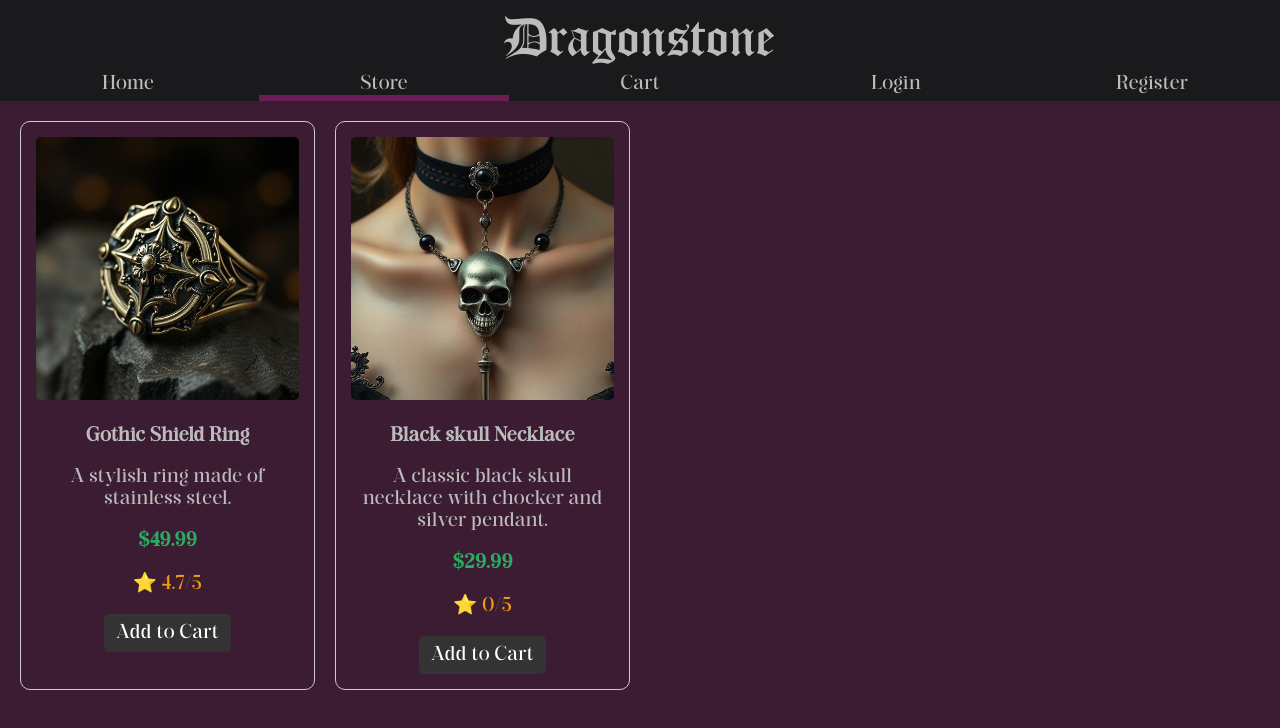
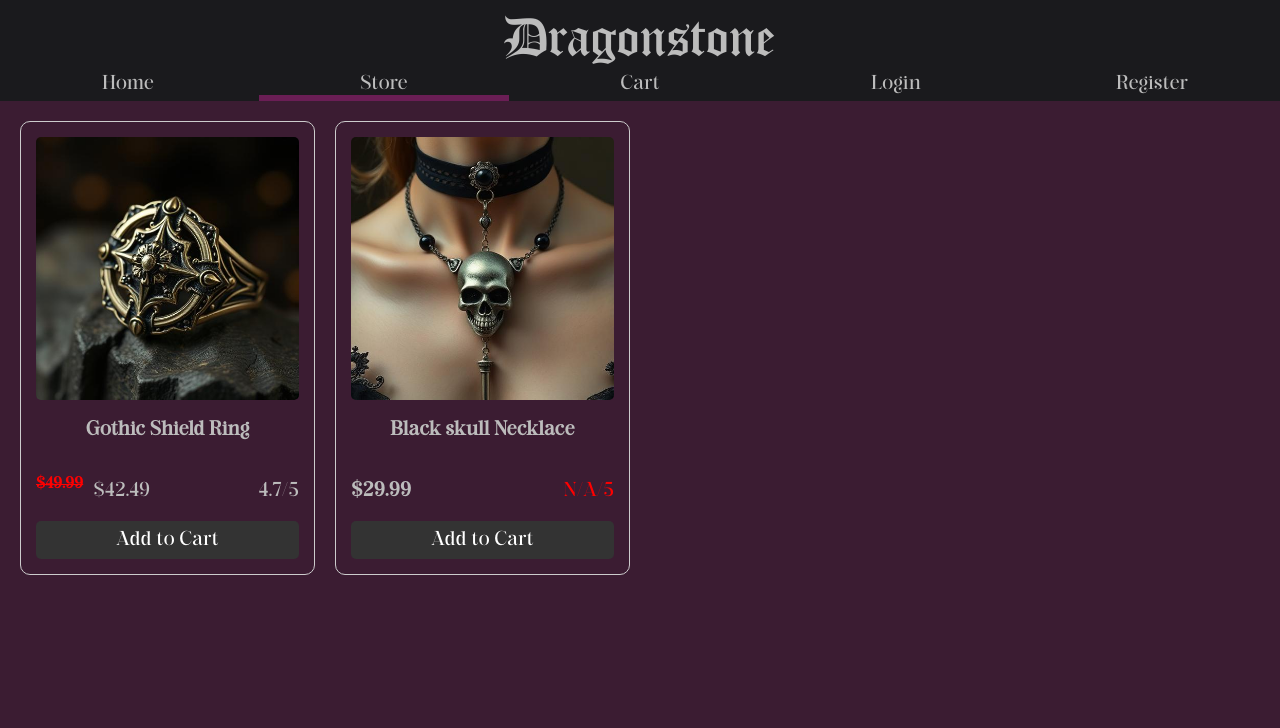
Before and after one commit to DeeAyDan/webkeret-dragonstone, an Angular app: page / in a window 1280 px wide. Both pictures are taken after a click on the button "Store". Shown: the top 728 px of the page. Built offline with nearby package versions, Linux system fonts and the light colour scheme.

Commit message:
Shop page reworked

```diff
--- a/src/app/data/productData.ts
+++ b/src/app/data/productData.ts
@@ -10,7 +10,8 @@ export const ProductData: Product[] = [
         categories: ['Jewelry', 'Gothic'],
         images: ['images/ring1.jpg'],
         reviews: [],
-        discount: 10
+        onSale: true,
+        discount: 0.15
       },
       {
         id: '102',
@@ -20,6 +21,8 @@ export const ProductData: Product[] = [
         stock: 15,
         categories: ['Jewelry', 'Gothic'],
         images: ['images/necklace1.jpg'],
-        reviews: []
+        reviews: [],
+        onSale: false,
+        discount: 0.5
       }
 ]
--- a/src/app/models/product.ts
+++ b/src/app/models/product.ts
@@ -10,5 +10,6 @@ export interface Product {
     images: string[];
     reviews: Review[];
     averageRating?: number;
+    onSale?: boolean;
     discount?: number;
 }
--- a/src/app/pages/shop/shop.component.html
+++ b/src/app/pages/shop/shop.component.html
@@ -3,9 +3,17 @@
     <div *ngFor="let product of products" class="product-card">
       <img [src]="product.images[0]" [alt]="product.name" />
       <h3>{{ product.name }}</h3>
-      <p>{{ product.description }}</p>
-      <p class="price">${{ product.price }}</p>
-      <p class="rating">⭐ {{ product.averageRating }}/5</p>
+      <div class="price-container">
+        <div><p  [ngStyle]="{
+          'color': product.onSale ? 'red' : 'inherit',
+          'text-decoration': product.onSale ? 'line-through' : 'normal',
+          'font-size': product.onSale ? '0.8em' : '1em',
+          'display': product.onSale ? 'inline' : 'block',
+        }" class="price">${{product.price}}</p>
+              <p *ngIf="product.onSale" class="sale-price">
+                ${{getDiscountedPrice(product.price, product.discount ?? 1) }}</p></div>
+                <p [ngStyle]="{'color': (product.averageRating ?? 0) <= 1 ? 'red' : 'inherit'}" class="rating"> {{ product.averageRating ?? 'N/A' }}/5</p>
+      </div>
       <button>Add to Cart</button>
     </div>
   </div>
--- a/src/app/pages/shop/shop.component.scss
+++ b/src/app/pages/shop/shop.component.scss
@@ -10,6 +10,8 @@
 }
 
 .product-card {
+  display: flex;
+  flex-direction: column;
   border: 1px solid #ccc;
   border-radius: 10px;
   padding: 15px;
@@ -22,13 +24,23 @@
   border-radius: 5px;
 }
 
+.rating{
+  display: inline;
+}
+
+.price-container{
+  display: flex;
+  justify-content: space-between;
+  align-items: center;
+}
+
+.price-container div{
+  display: flex;
+  gap: 10px;
+}
+
 .price {
   font-weight: bold;
-  color: #27ae60;
-}
-
-.rating {
-  color: #f39c12;
 }
 
 button {
--- a/src/app/pages/shop/shop.component.ts
+++ b/src/app/pages/shop/shop.component.ts
@@ -17,8 +17,12 @@ export class ShopComponent implements OnInit {
   ngOnInit() {
     this.products = this.productService.getProducts();
     this.products.forEach(product => {
-      product.averageRating = this.productService.getProductAverageRating(product.id) || 0;
+      product.averageRating = this.productService.getProductAverageRating(product.id);
     });
   }
 
+  getDiscountedPrice(price: number, discount: number): number {
+    return Math.round(price * (1 - discount) * 100) / 100;
+  }
+
 }
```
